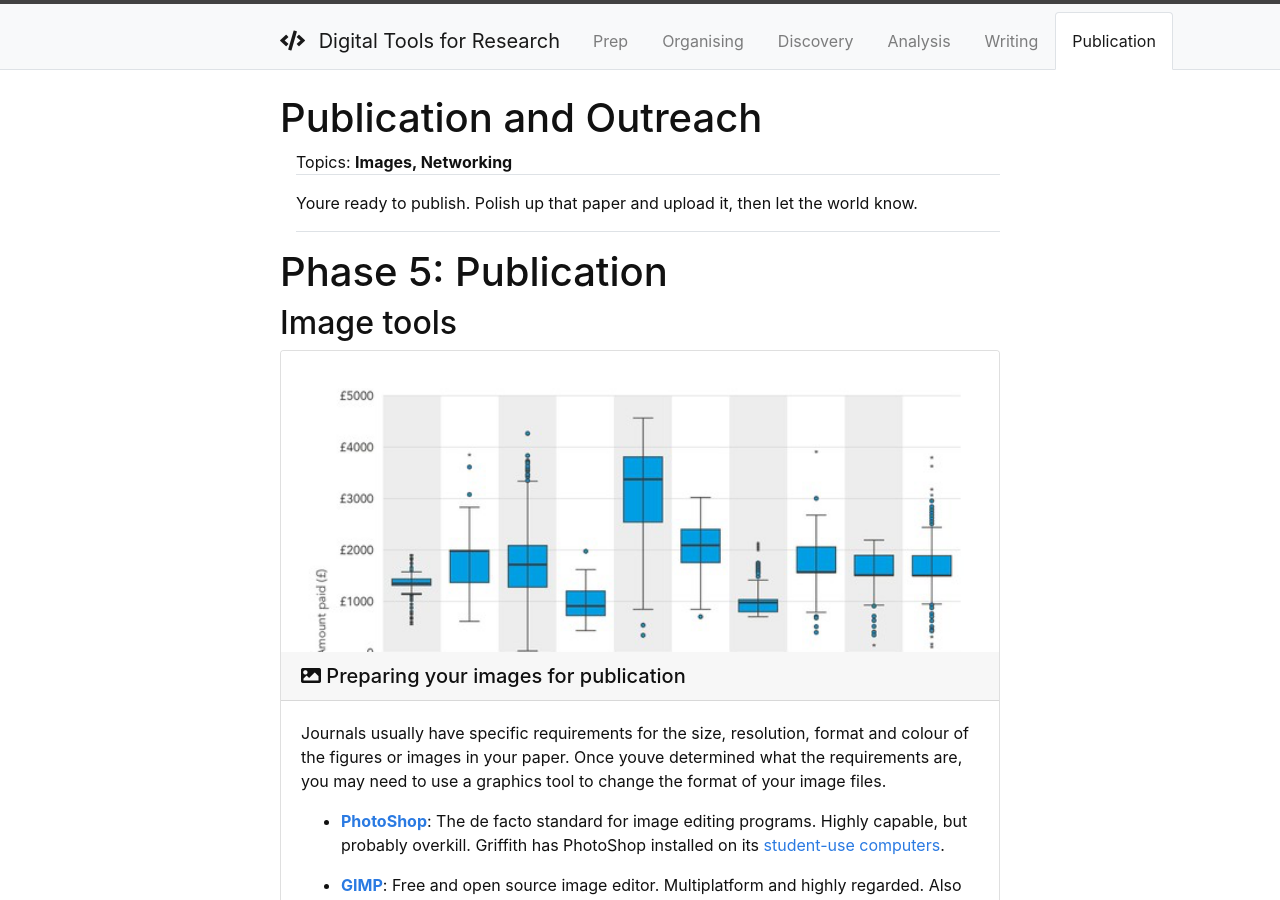
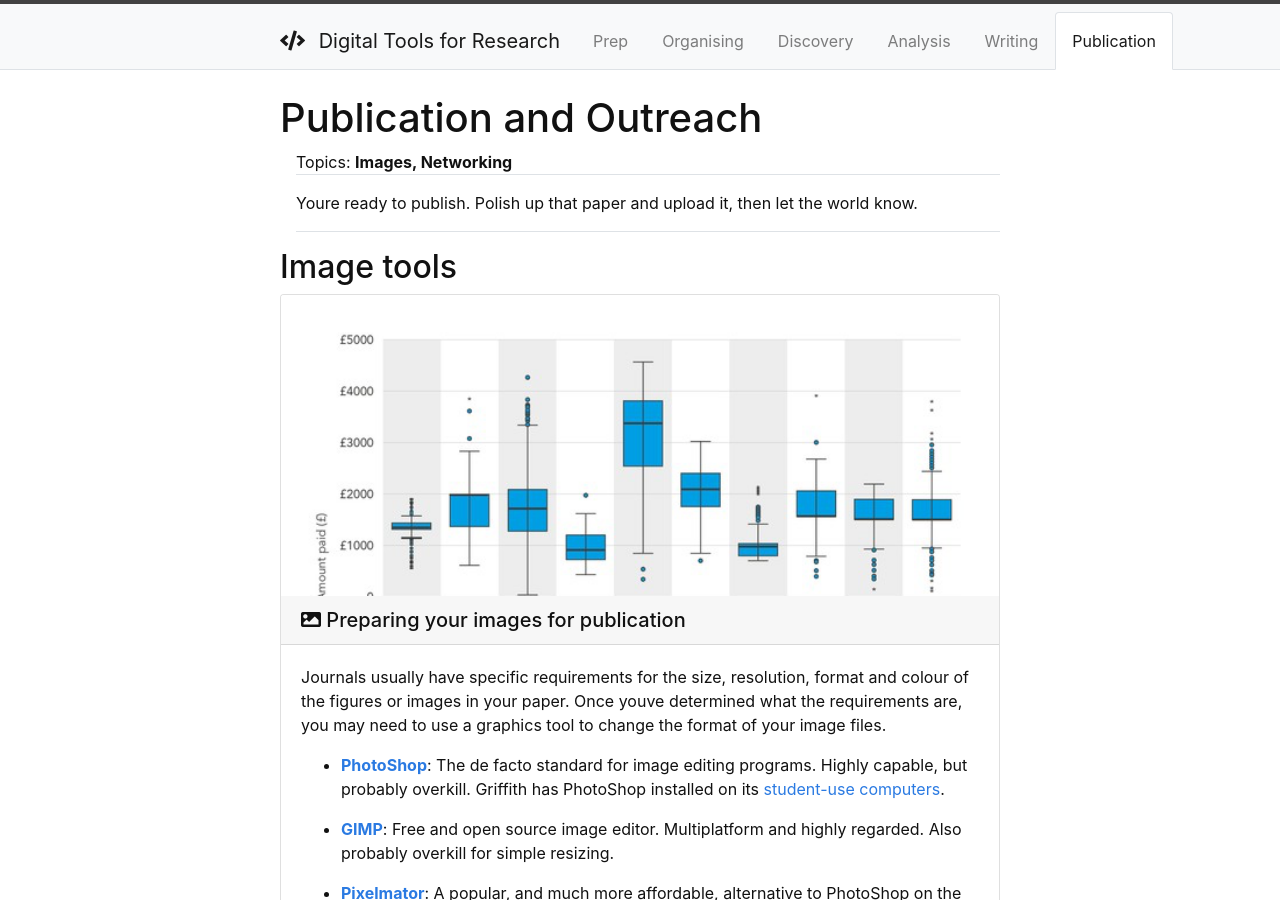
Before and after one commit to GriffithUniLibrary/digital-tools-modular, a Jekyll site: the page built from content/6-publication.md, in a window 1280 px wide and 900 px high. Built offline with Jekyll 4.4.1, drawn with Linux system fonts in a browser that asks for light colours.

Commit message:
Remove redundant title from Publication page

```diff
--- a/content/6-publication.md
+++ b/content/6-publication.md
@@ -4,8 +4,6 @@ nav: Publication
 topics: Images, Networking
 description: Youre ready to publish. Polish up that paper and upload it, then let the world know.
 ---
-
-# Phase 5: Publication
 
 {% include_relative 6-publication-images.md %}
 
```
